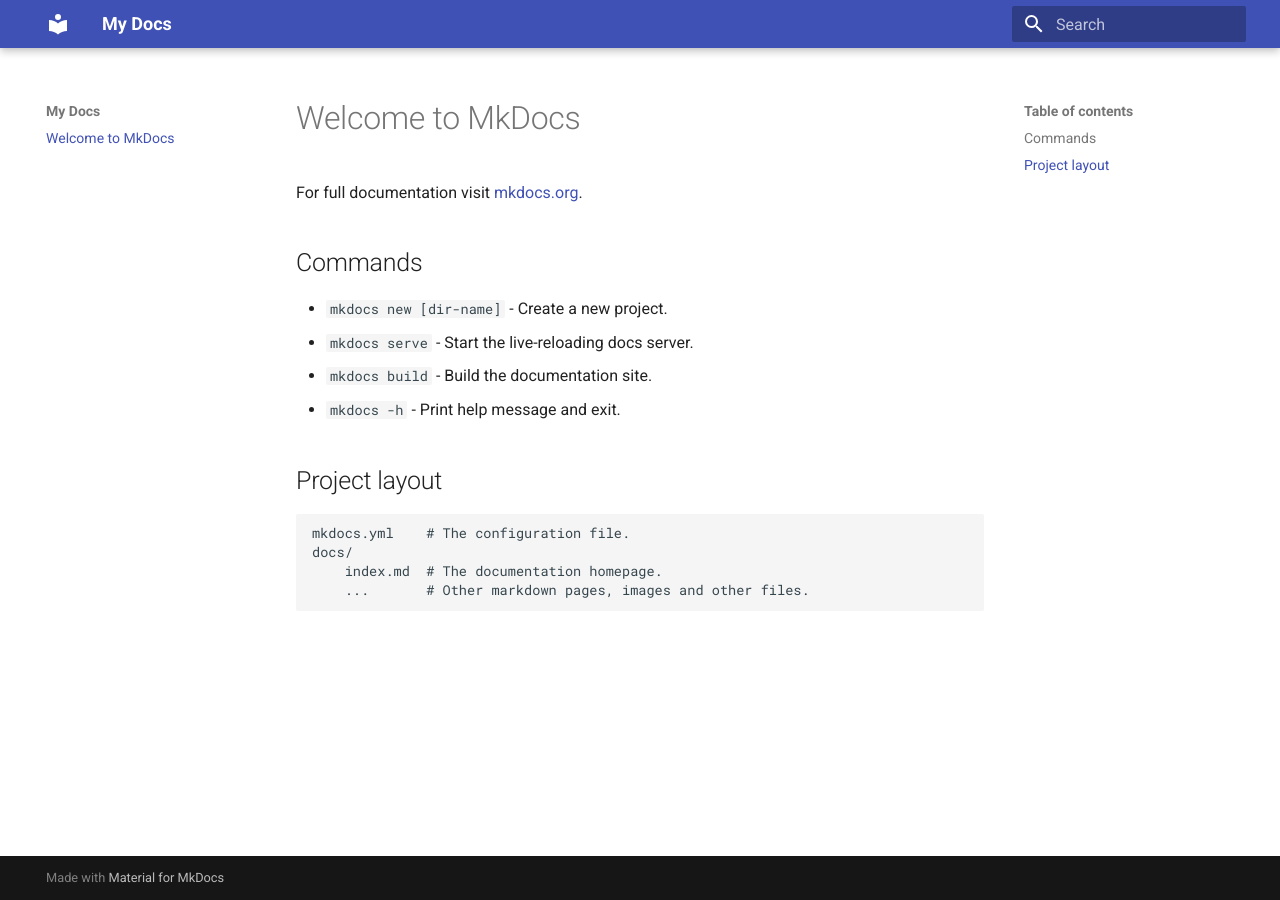
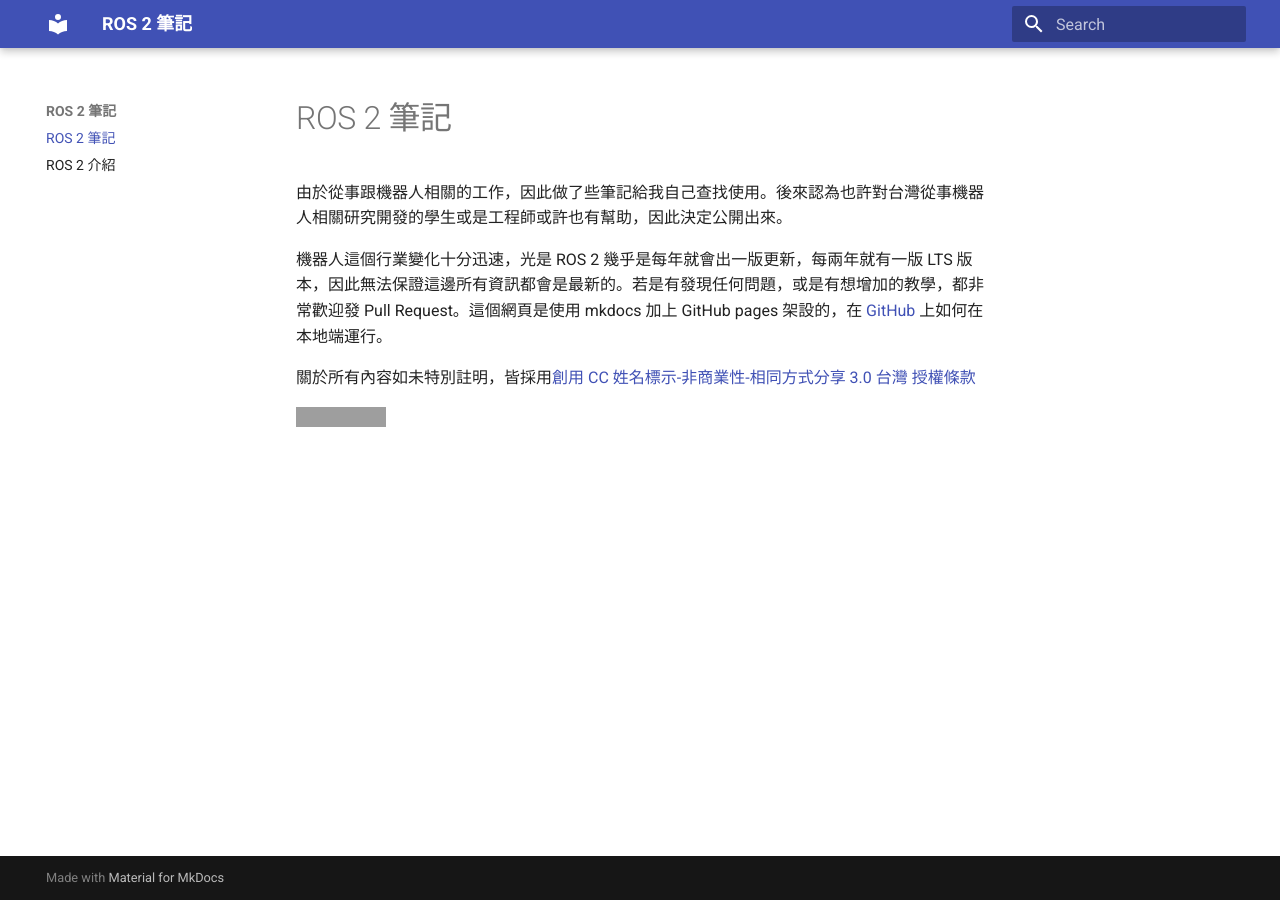
Before and after one commit to evshary/ros2-learning, an MkDocs documentation site: the page built from docs/index.md, in a window 1280 px wide. Built offline with MkDocs 1.6.1 and Material for MkDocs 9.7.7, drawn with Linux system fonts in a browser that asks for light colours; grey boxes are pictures that could not be loaded.

Commit message:
Update the content.
Signed-off-by: ChenYing Kuo <evshary@gmail.com>

```diff
--- a/docs/index.md
+++ b/docs/index.md
@@ -1,17 +1,9 @@
-# Welcome to MkDocs
+# ROS 2 筆記
 
-For full documentation visit [mkdocs.org](https://www.mkdocs.org).
+由於從事跟機器人相關的工作，因此做了些筆記給我自己查找使用。後來認為也許對台灣從事機器人相關研究開發的學生或是工程師或許也有幫助，因此決定公開出來。
 
-## Commands
+機器人這個行業變化十分迅速，光是 ROS 2 幾乎是每年就會出一版更新，每兩年就有一版 LTS 版本，因此無法保證這邊所有資訊都會是最新的。若是有發現任何問題，或是有想增加的教學，都非常歡迎發 Pull Request。這個網頁是使用 mkdocs 加上 GitHub pages 架設的，在 [GitHub](https://github.com/evshary/ros2-learning) 上如何在本地端運行。
 
-* `mkdocs new [dir-name]` - Create a new project.
-* `mkdocs serve` - Start the live-reloading docs server.
-* `mkdocs build` - Build the documentation site.
-* `mkdocs -h` - Print help message and exit.
+關於所有內容如未特別註明，皆採用<a rel="license" href="http://creativecommons.org/licenses/by-nc-sa/3.0/tw/">創用 CC 姓名標示-非商業性-相同方式分享 3.0 台灣 授權條款</a>
 
-## Project layout
-
-    mkdocs.yml    # The configuration file.
-    docs/
-        index.md  # The documentation homepage.
-        ...       # Other markdown pages, images and other files.
+<a rel="license" href="http://creativecommons.org/licenses/by-nc-sa/3.0/tw/"><img alt="創用 CC 授權條款" style="border-width:0" src="https://i.creativecommons.org/l/by-nc-sa/3.0/tw/88x31.png" /></a>
--- /dev/null
+++ b/docs/introduction.md
@@ -0,0 +1,60 @@
+# ROS 2 介紹
+
+大部分 ROS 使用者在網路上能找到的資料幾乎都是以 ROS 1 為主，不論是教學或是範例程式。然而 ROS 2 將會是 ROS 未來的趨勢，所以這邊整理一些跟 ROS 2 相關的資訊。
+
+## Why ROS 2
+
+Open Robotics 為什麼要提出 ROS 2 呢？ 一開始 ROS 1 是學術單位所提出來的，然後慢慢擴及到社群和各種機器上面，所以在將機器人產品化的過程上也遇到了很多先天性的限制。為了解決這些問題，於是提出了 ROS 2 的架構，希望解決如下的問題：
+
+* 多台機器人的協作：未來機器人會從單一轉變成多機，因此能夠新的架構要能考慮到多機的問題
+* 適用 embedded 的 ROS 架構：有些機器人可能是跑在資源有限的嵌入式平台上面，因此要能夠讓 footprint 盡可能的減少。
+* 擁有 realtime 的能力：在一些用在工業領域上的機器人會需要擁有即時性，確保重要任務可以在一定時限內完成，否則可能會有安全上的疑慮。
+* 在網路環境糟糕的情況下仍然可以確保通訊品質：機器人運行的環境不一定是良好的有線網路，需要擁有確保通訊品質的能力。
+
+那為什麼不要修改 ROS 1 架構就好呢？ [官方的說法](https://design.ros2.org/articles/why_ros2.html#why-not-just-enhance-ros-1)是不希望因為架構上的改動而影響到現有的使用者，所以另起爐灶，建立新的架構。當然 ROS 1 和 ROS 2 還是擁有彼此相互通訊的方法：ROS bridge，未來會再另外說明。
+
+## ROS 2 架構
+
+ROS 1 和 ROS 2 最大的差異在於**通訊方式的改變**，ROS 1 是用 master-client 的架構，所有的 ROS node 都必須要連線到一個 master 上，由這個 master 來協調誰和誰連線，然而在 ROS 2 上面就不須要有 master 的角色了。
+
+在 [Exploring the performance of ROS2](https://www.researchgate.net/publication/309128426_Exploring_the_performance_of_ROS2) 這篇論文裡有一張比較 ROS 1 和 ROS 2 的架構圖：
+
+![ROS 1 & ROS 2 architecture](images/ROS_architecture.png)
+
+我們可以看到兩者比較架構中有兩個不同：
+
+1. ROS 1 的 ROS Master 被移除了
+2. ROS 2 的底層通訊方式從 TCPROS/UDPROS 轉換成 DDS
+
+ROS 2 架構的特色是把上層應用以及下層網路通訊分開，Open Robotics 希望專注於上層應用的開發，下層則可以借助其他既有已成熟的網路通訊技術，減少重造輪子的工(少掉 ROS 1 的 TCPROS/UDPROS)。預設的 ROS 2 底層通訊使用了 DDS(Data Distributed Service) 的技術，可以用分散式的方式進行網路通訊。DDS 的最大特色是不需要擁有中央控管(ROS Master)的角色，每個通訊節點都可以相互溝通，因此在 ROS 上就可以少掉 master 的角色，任何有需要通訊的 ROS node 只要啟動就可以藉由 DDS 來連線到其他的 ROS node 上。
+
+DDS 是一個很複雜的通訊技術，ROS 會選用 DDS 是因為該協定在工業、軍事上面已經擁有悠久可靠的歷史，之後後面會再另外介紹 DDS。
+
+## ROS 2 版本
+
+ROS 2 的版本規則仍然跟 ROS 1 一樣，採取英文字母開頭的方式，用英文的形容詞搭配一隻烏龜的品種。舉個例子來說，F 版的 ROS 2 正式名稱叫做 Foxy Fitzroy (狡猾的菲茨羅伊河龜)，一般來說我們都稱呼為 foxy 來簡化。
+
+這個命名基本上每次都會在 ROS Discourse 上公開徵選，像是 [ROS 2 F Name Brainstorming](https://discourse.ros.org/t/ros-2-f-name-brainstorming/11081)
+
+到目前為止的 ROS 2 的release版本可以參考[官方網站](https://index.ros.org/doc/ros2/Releases/)。
+
+第一版的 LTS 是 dashing，雖說是 LTS ，不過也只有維護兩年而已，而且很多好用功能和套件支援都有些缺乏，建議使用之後的 LTS 會比較好。
+
+LTS 大多數情況都是兩版出一次，並且搭配 Ubuntu 的 LTS 版本。例如 foxy 搭配 Ubuntu 20.04，humble 搭配 Ubuntu 22.04 等等。最新一版是 jazzy，支援 Ubuntu 24.04。
+
+另外值得一提的是 ROS 2 提出了 rolling version 的概念，除了 LTS 以外，會有一個版本是會不斷進版的，相關資訊可以參考下面連結
+
+* [ROS 2 Rolling distribution plans](https://discourse.ros.org/t/ros-2-rolling-distribution-plans/13227)
+* [REP 2002](https://ros.org/reps/rep-2002.html)
+
+## 好用的 ROS 資源
+
+* [ROS Discourse](https://discourse.ros.org/)：ROS 的官方討論區，全世界的 ROS 使用者會在這邊討論 ROS 相關的訊息，或是展現自己的成果
+* [Robotics StackExchange](https://robotics.stackexchange.com/)：專門解答 ROS 相關的問題的論壇，過去是 [ROS answer](https://answers.ros.org/questions/)，但後來社群決定和 StackExchange 合併
+* [ROS 2 design](https://design.ros2.org/)：ROS 2 當初設計的概念
+* [REPs](https://ros.org/reps/rep-0000.html)：Index of ROS Enhancement Proposals，ROS 相關的提案
+* [ROS packages](https://index.ros.org/packages/): ROS 現有的 package 列表
+* [ROS 2 wiki](https://index.ros.org/doc/ros2/): ROS 2 的 Wiki
+* [ROS 2 API List](http://docs.ros2.org/foxy/): ROS 2 的 API 列表
+* [ROS 2 Demo Code](https://github.com/ros2/demos): ROS 2 的 Demo Code，通常要寫程式都會從這邊參考
+* [ROS 2 Example Code](https://github.com/ros2/examples): ROS 2 的 Example Code，通常要寫程式都會從這邊參考
--- a/mkdocs.yml
+++ b/mkdocs.yml
@@ -1,4 +1,4 @@
-site_name: My Docs
+site_name: ROS 2 筆記
 
 theme:
   name: material
```
Also changed, not shown: docs/images/ROS_architecture.png (added).
